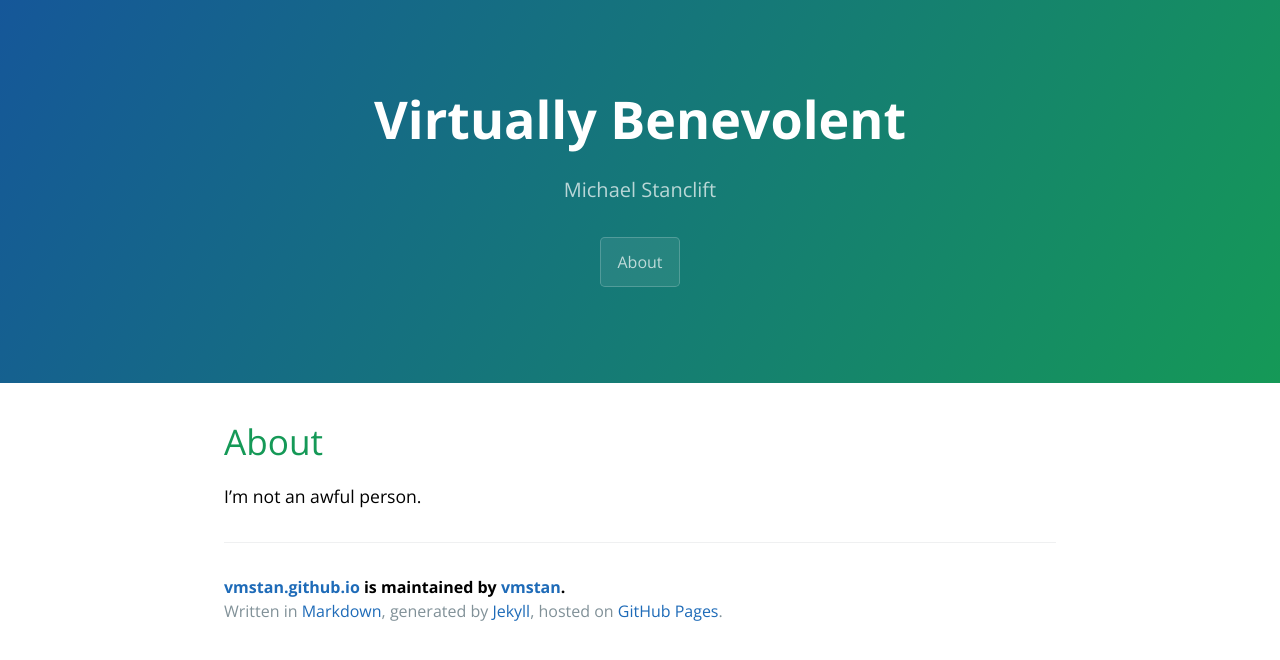
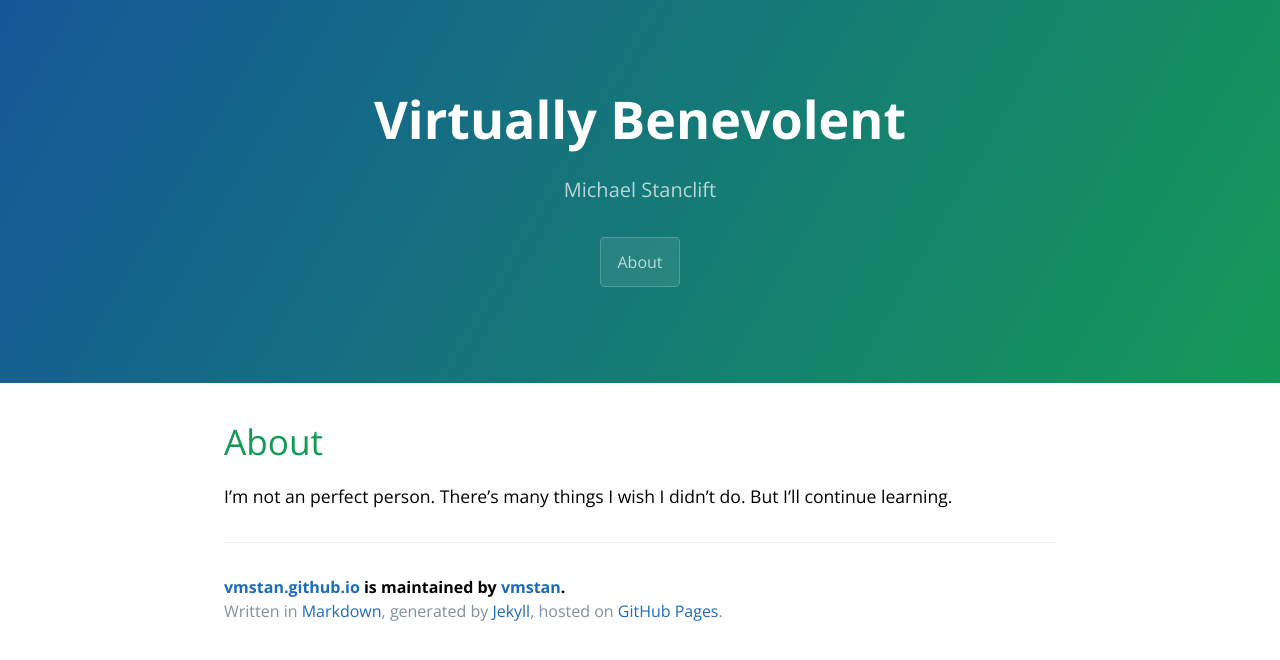
Before and after one commit to vmstan/vmstan.github.io, a Jekyll site: the page built from about.md, in a window 1280 px wide. Shown: the top 660 px of the page. Built offline with Jekyll 4.4.1, drawn with Linux system fonts in a browser that asks for light colours; nearby versions of some CDN libraries.

Commit message:
I found a reason to be

```diff
--- a/about.md
+++ b/about.md
@@ -3,4 +3,4 @@ title: About
 layout: page
 ---
 
-I'm not an awful person.
+I'm not an perfect person. There's many things I wish I didn't do. But I'll continue learning.
```
